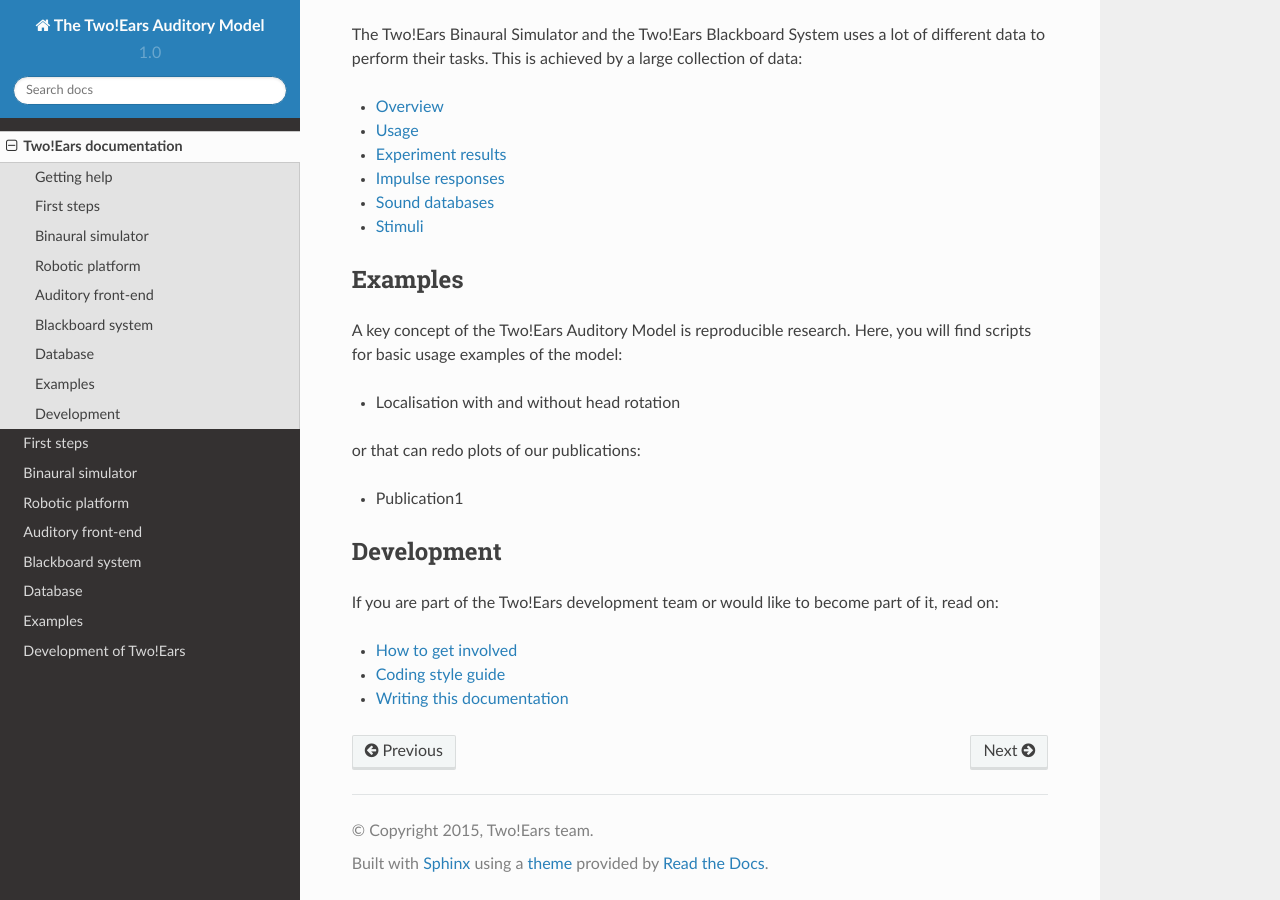
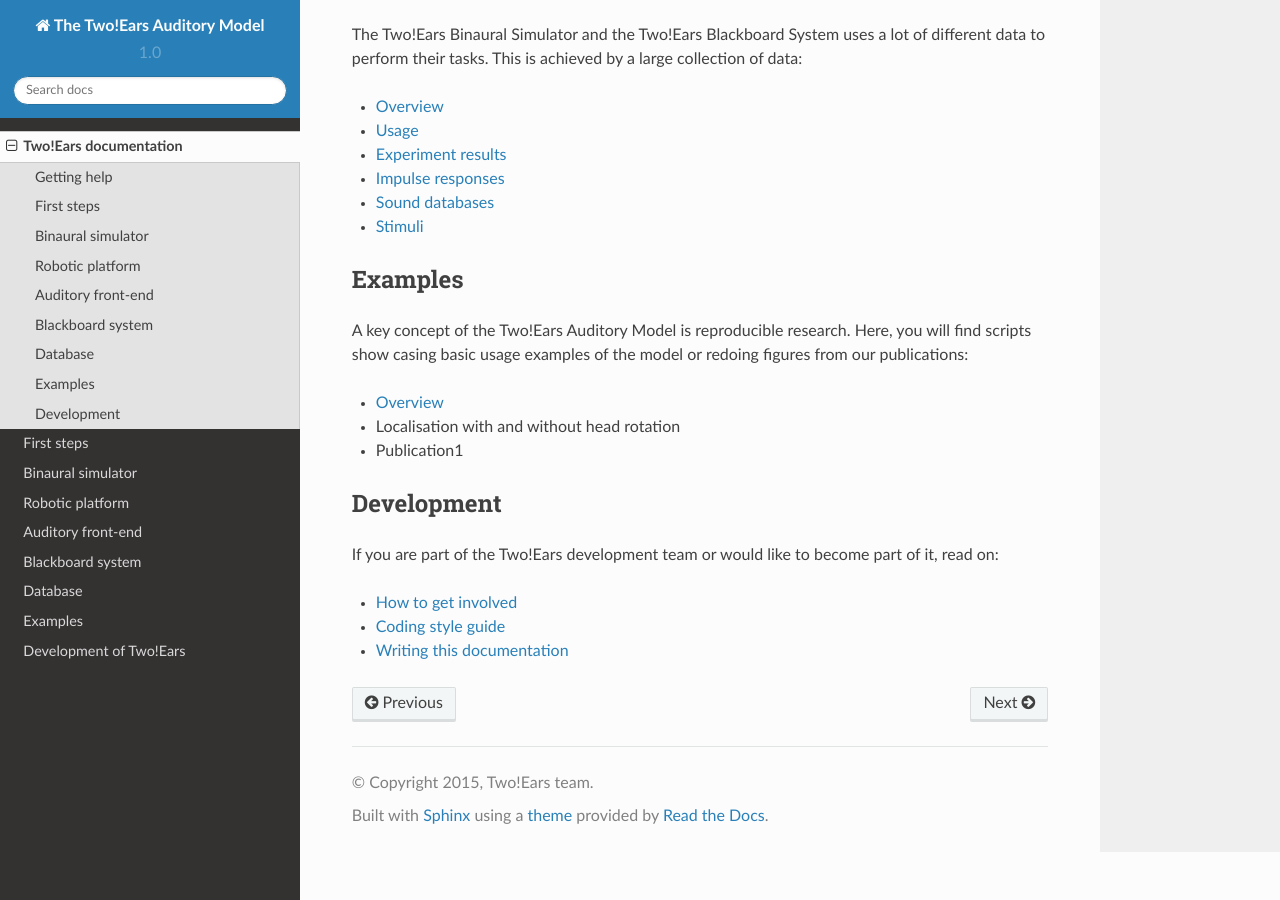
Before and after one commit to TWOEARS/documentation, a Sphinx documentation site: the page built from doc/index.txt, in a window 1280 px wide and 900 px high, scrolled down 1717 px. Built offline with Sphinx 7.4.7 and the Read the Docs theme 2.0.0, drawn with Linux system fonts in a browser that asks for light colours; pages that are not in the unit, such as notebooks, are missing from menus.

Commit message:
Update of Examples section

```diff
--- a/doc/index.txt
+++ b/doc/index.txt
@@ -109,12 +109,11 @@
 ========
 
 A key concept of the Two!Ears Auditory Model is reproducible research. Here, you
-will find scripts for basic usage examples of the model:
+will find scripts show casing basic usage examples of the model or redoing
+figures from our publications:
 
+* :doc:`Overview <examples/index>`
 * :doc:`Localisation with and without head rotation <examples/localisation>`
-
-or that can redo plots of our publications:
-
 * :doc:`Publication1 <examples/paper1>`
 
 Development
```
